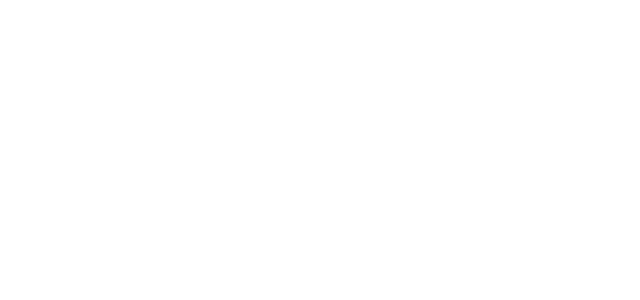
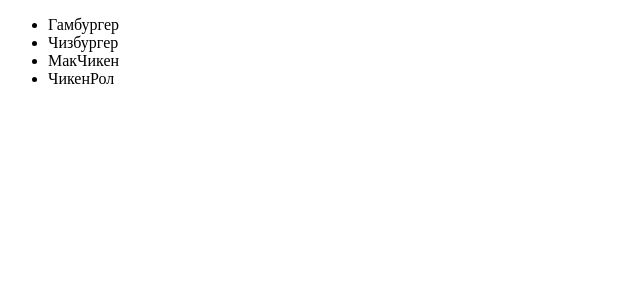
Before and after one commit to reactb0y1/codempire, a React (Create React App) app: page / in a window 1280 px wide. Shown: the top 300 px of the page, without its empty margins (0-640 px from the left). Built offline with nearby package versions, Linux system fonts and the light colour scheme.

Commit message:
chr Menu Создана map`изация пунктов меню

```diff
--- a/src/Menu/Menu.js
+++ b/src/Menu/Menu.js
@@ -2,10 +2,31 @@
 import './Menu.css'
 
 class Menu extends Component {
+    state = {
+        menuItems: [
+            {name: 'Гамбургер'},
+            {name: 'Чизбургер'},
+            {name: 'МакЧикен'},
+            {name: 'ЧикенРол'}
+        ]
+    };
+
+    makeList() {
+        const menuItems = this.state.menuItems;
+
+        const item = menuItems.map((menuItem) =>
+            <li>{menuItem.name}</li>
+        )
+
+        return item
+    }
+
     render() {
         return (
-            <div>
-
+            <div className='menuContainer'>
+                <ul className='Menu'>
+                    {this.makeList()}
+                </ul>
             </div>
         );
     }
```
